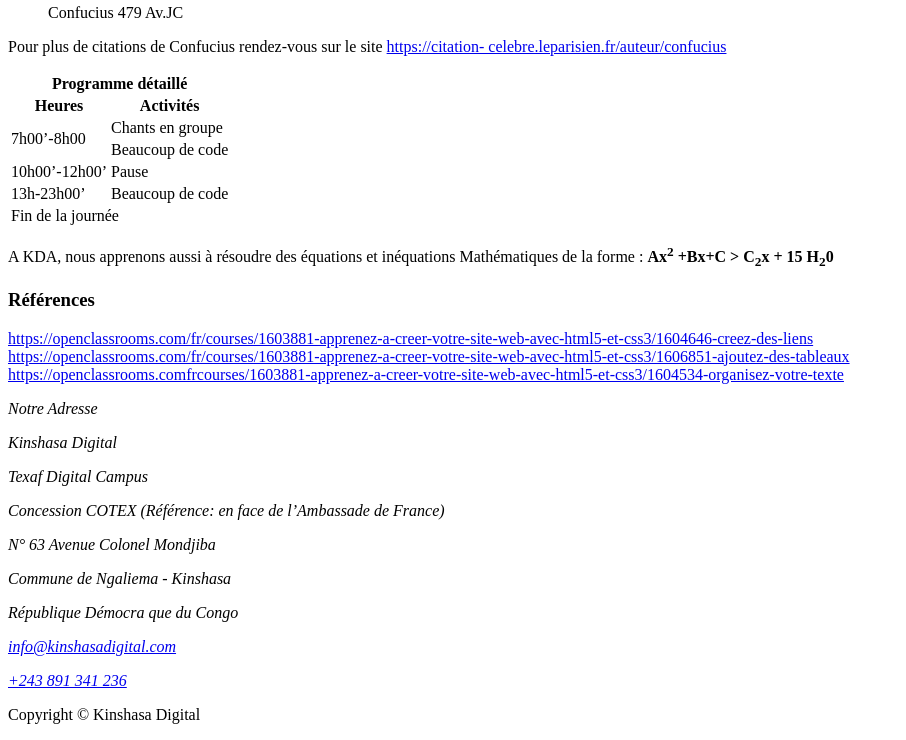
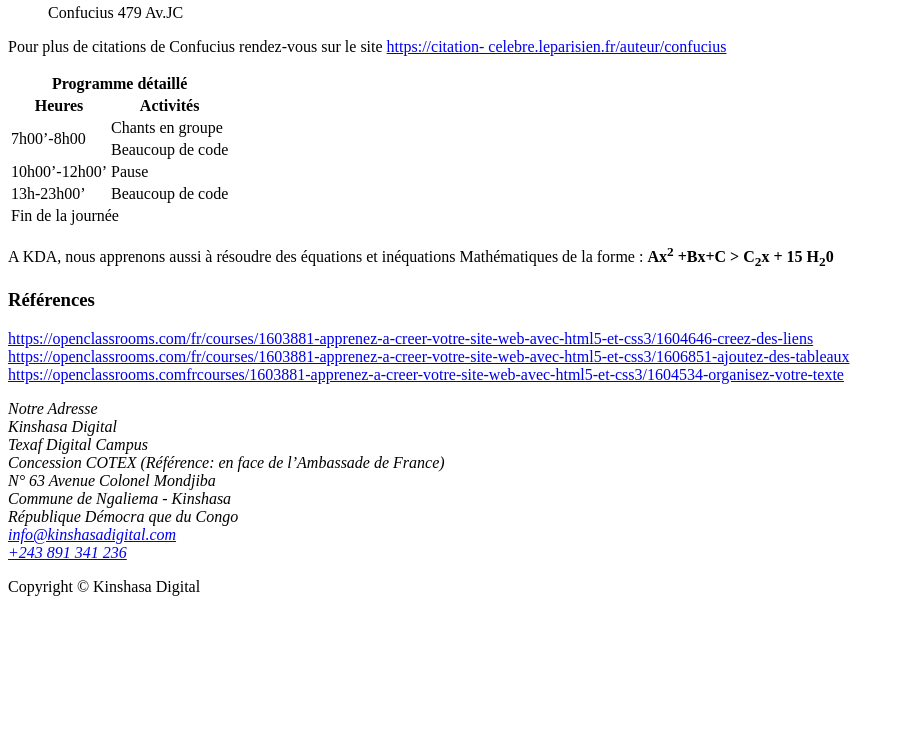
Before and after one commit to Mardoxhee/Atelier_HTML_Reproduction_Int, a plain HTML site: page index.html in a window 1280 px wide. Shown: the part 1078-1818 px from the top of the page, without its empty margins (0-906 px from the left). After the commit the page ends 1690 px from the top, so only its background shows below. Drawn offline with Linux system fonts and the light colour scheme.

Commit message:
Update index.html

```diff
--- a/index.html
+++ b/index.html
@@ -89,15 +89,15 @@ https://openclassrooms.com/fr/courses/1603881-apprenez-a-creer-votre-site-web-av
 <a href="https://openclassrooms.com/fr/courses/1603881-apprenez-a-creer-votre-site-web-avec-html5-et-css3/1604534-organisez-votre-texte">
 https://openclassrooms.comfrcourses/1603881-apprenez-a-creer-votre-site-web-avec-html5-et-css3/1604534-organisez-votre-texte</a> <br>
 <footer>
-<ADDRESS><p>Notre Adresse</p>
-	<p>Kinshasa Digital</p>
-	<p>Texaf Digital Campus</p>
-	<p>Concession COTEX (Référence: en face de l’Ambassade de France) </p>
-	<p>N° 63 Avenue Colonel Mondjiba</p>
-	<p>Commune de Ngaliema - Kinshasa </p>
-	<p>République Démocra que du Congo </p>
-	<p><a href="mailto:info@kinshasadigital.com">info@kinshasadigital.com</a></p>
-	<p><a href="tel:+243 891 341 2360">+243 891 341 236</a> </p>
+<ADDRESS><p>Notre Adresse<br/>
+	Kinshasa Digital<br/>
+	Texaf Digital Campus<br/>
+	Concession COTEX (Référence: en face de l’Ambassade de France) <br/>
+	N° 63 Avenue Colonel Mondjiba<br/>
+	Commune de Ngaliema - Kinshasa<br/>
+	République Démocra que du Congo <br/>
+	<a href="mailto:info@kinshasadigital.com">info@kinshasadigital.com</a><br/>
+	<a href="tel:+243 891 341 2360">+243 891 341 236</a> <br/>
 
 </ADDRESS>
 <p>Copyright © Kinshasa Digital </p>
```
